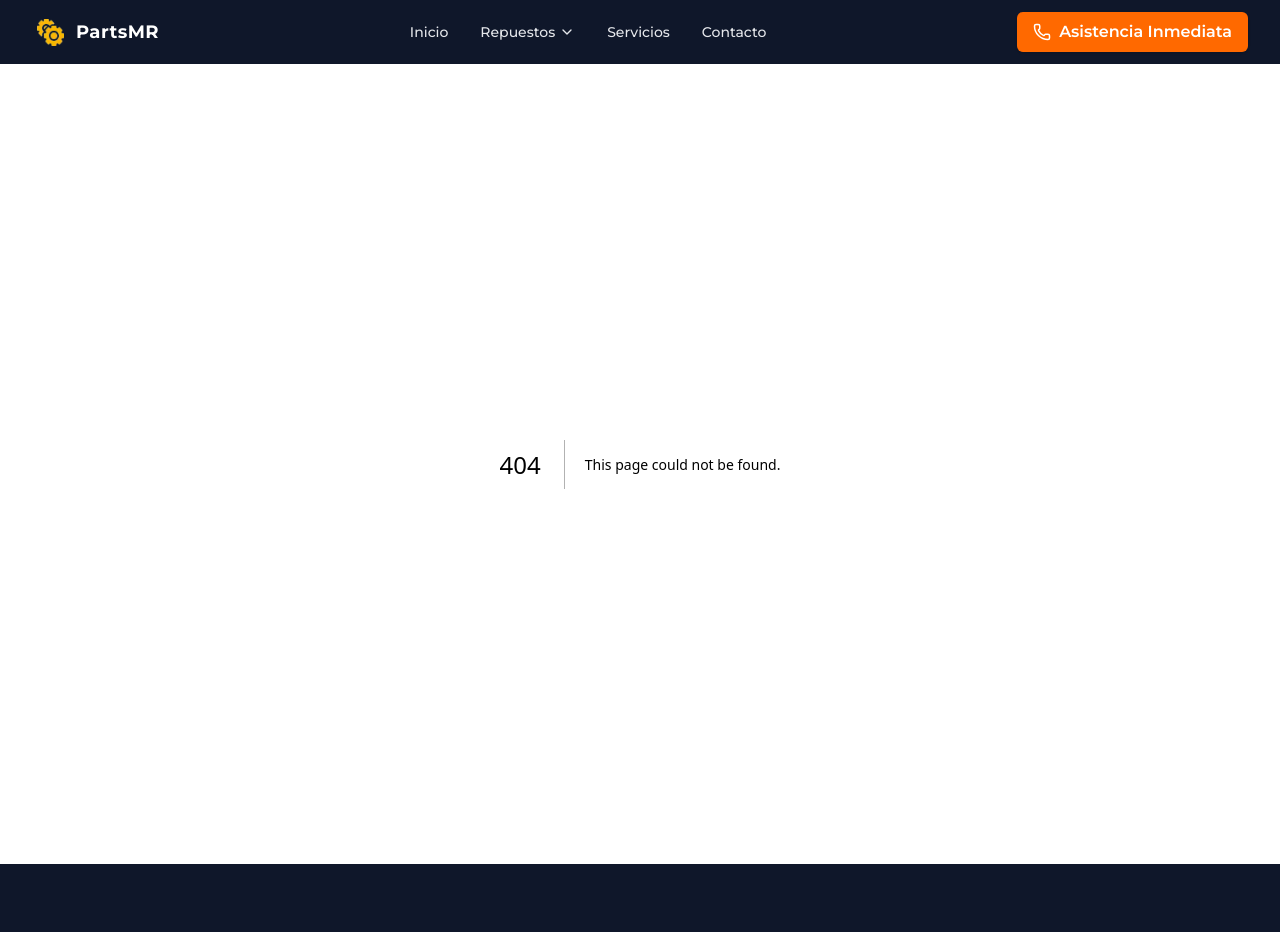
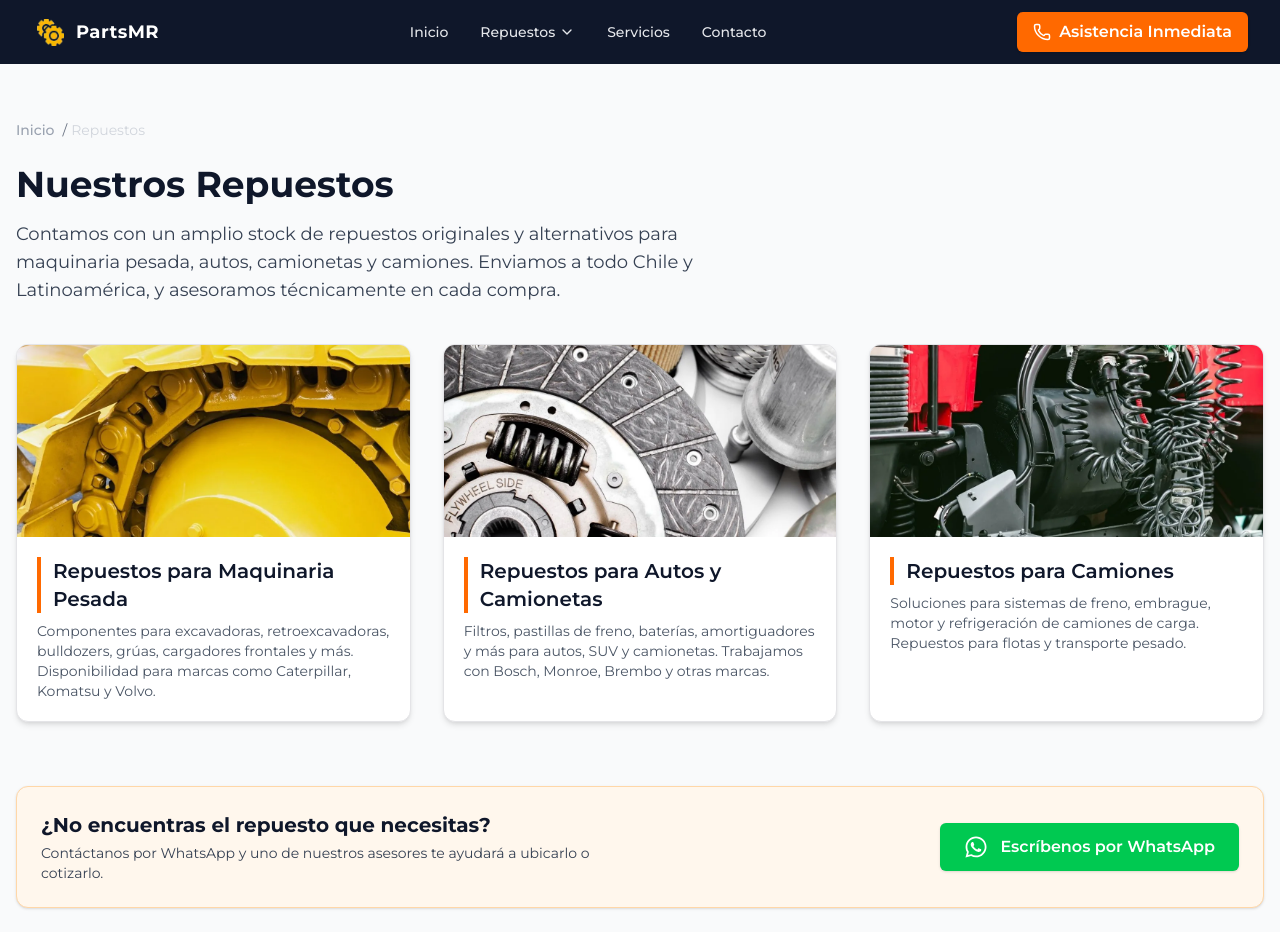
Before and after one commit to maudevdigital/partsmr-updated, a Next.js app: page /repuestos in a window 1280 px wide. Before the commit this address had no page. Shown: the top 932 px of the page. Built offline with nearby package versions, Linux system fonts and the light colour scheme.

Commit message:
se agrega pages de repuestos

```diff
--- /dev/null
+++ b/src/app/repuestos/page.tsx
@@ -0,0 +1,90 @@
+'use client'
+
+import Link from 'next/link'
+import Image from 'next/image'
+import Breadcrumbs from '../../components/Breadcrumbs'
+import { FaWhatsapp } from 'react-icons/fa'
+
+const categories = [
+  {
+    nombre: 'Repuestos para Maquinaria Pesada',
+    imagen: '/maquinaria.webp',
+    href: '/repuestos/maquinaria',
+    descripcion:
+      'Componentes para excavadoras, retroexcavadoras, bulldozers, grúas, cargadores frontales y más. Disponibilidad para marcas como Caterpillar, Komatsu y Volvo.',
+  },
+  {
+    nombre: 'Repuestos para Autos y Camionetas',
+    imagen: '/autos.webp',
+    href: '/repuestos/autos',
+    descripcion:
+      'Filtros, pastillas de freno, baterías, amortiguadores y más para autos, SUV y camionetas. Trabajamos con Bosch, Monroe, Brembo y otras marcas.',
+  },
+  {
+    nombre: 'Repuestos para Camiones',
+    imagen: '/camiones.webp',
+    href: '/repuestos/camiones',
+    descripcion:
+      'Soluciones para sistemas de freno, embrague, motor y refrigeración de camiones de carga. Repuestos para flotas y transporte pesado.',
+  },
+]
+
+export default function RepuestosPage() {
+  return (
+    <main className="bg-[#f9fafb] font-montserrat text-[#0f172a]">
+      <section className="max-w-7xl mx-auto px-4 py-12">
+        <Breadcrumbs />
+
+        <h1 className="text-4xl font-bold mb-4">Nuestros Repuestos</h1>
+        <p className="text-lg text-gray-700 max-w-3xl mb-10">
+          Contamos con un amplio stock de repuestos originales y alternativos para maquinaria pesada, autos, camionetas y camiones. Enviamos a todo Chile y Latinoamérica, y asesoramos técnicamente en cada compra.
+        </p>
+
+        <div className="grid md:grid-cols-3 gap-8 mb-16">
+          {categories.map((cat, i) => (
+            <Link
+              key={i}
+              href={cat.href}
+              className="bg-white border border-zinc-200 rounded-xl shadow-md hover:shadow-lg transition overflow-hidden group"
+            >
+              <Image
+                src={cat.imagen}
+                alt={cat.nombre}
+                width={500}
+                height={300}
+                className="w-full h-48 object-cover group-hover:scale-105 transition duration-300"
+              />
+              <div className="p-5">
+                <h2 className="text-xl font-semibold mb-2 border-l-4 border-orange-500 pl-3">
+                  {cat.nombre}
+                </h2>
+                <p className="text-gray-600 text-sm">{cat.descripcion}</p>
+              </div>
+            </Link>
+          ))}
+        </div>
+
+        {/* CTA WhatsApp */}
+        <div className="bg-orange-50 border border-orange-200 p-6 rounded-xl shadow flex flex-col md:flex-row items-center justify-between gap-5">
+          <div className="max-w-xl">
+            <h2 className="text-xl font-bold text-[#0f172a] mb-1">
+              ¿No encuentras el repuesto que necesitas?
+            </h2>
+            <p className="text-gray-700 text-sm">
+              Contáctanos por WhatsApp y uno de nuestros asesores te ayudará a ubicarlo o cotizarlo.
+            </p>
+          </div>
+          <Link
+            href="https://wa.me/56928423774?text=Hola%20PartsMR%2C%20estoy%20buscando%20un%20repuesto"
+            target="_blank"
+            rel="noopener noreferrer"
+            className="flex items-center gap-3 bg-green-500 hover:bg-green-600 text-white font-semibold px-6 py-3 rounded-md transition shadow"
+          >
+            <FaWhatsapp className="w-6 h-6" />
+            Escríbenos por WhatsApp
+          </Link>
+        </div>
+      </section>
+    </main>
+  )
+}
--- a/src/components/ProductCategories.tsx
+++ b/src/components/ProductCategories.tsx
@@ -1,19 +1,23 @@
 'use client'
 
 import Image from 'next/image'
+import Link from 'next/link'
 
 const categories = [
   {
     nombre: 'Repuestos para Maquinaria',
     imagen: '/maquinaria.webp',
+    href: '/repuestos/maquinaria',
   },
   {
     nombre: 'Repuestos para Autos',
     imagen: '/autos.webp',
+    href: '/repuestos/autos',
   },
   {
     nombre: 'Repuestos para Camiones',
     imagen: '/camiones.webp',
+    href: '/repuestos/camiones',
   },
 ]
 
@@ -33,8 +37,9 @@ export default function ProductCategories() {
 
         <div className="grid grid-cols-1 sm:grid-cols-2 lg:grid-cols-3 gap-8">
           {categories.map((cat, i) => (
-            <div
+            <Link
               key={i}
+              href={cat.href}
               className="relative rounded-xl overflow-hidden shadow-md hover:shadow-xl transition duration-300 group bg-white"
             >
               <Image
@@ -49,7 +54,7 @@ export default function ProductCategories() {
                   {cat.nombre}
                 </h3>
               </div>
-            </div>
+            </Link>
           ))}
         </div>
       </div>
```
